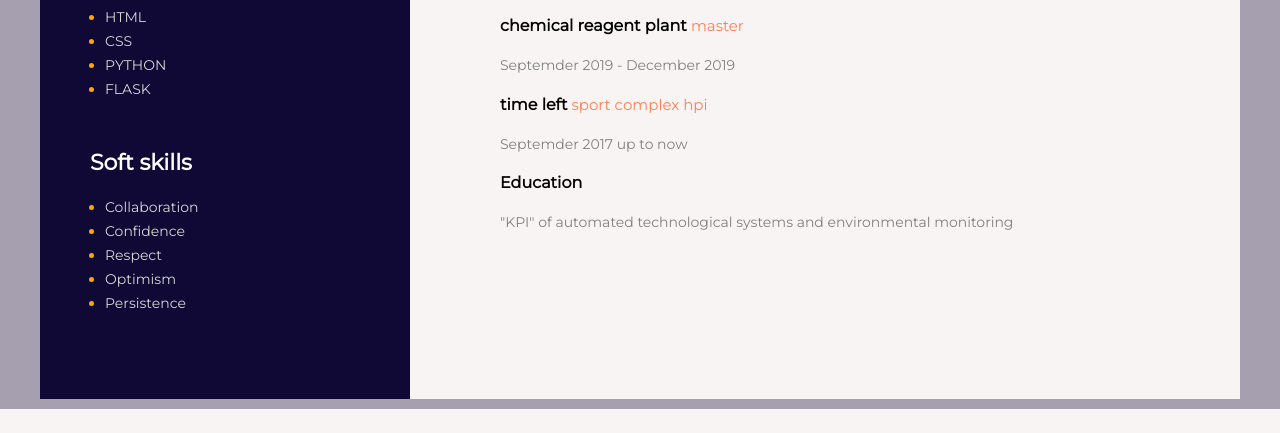
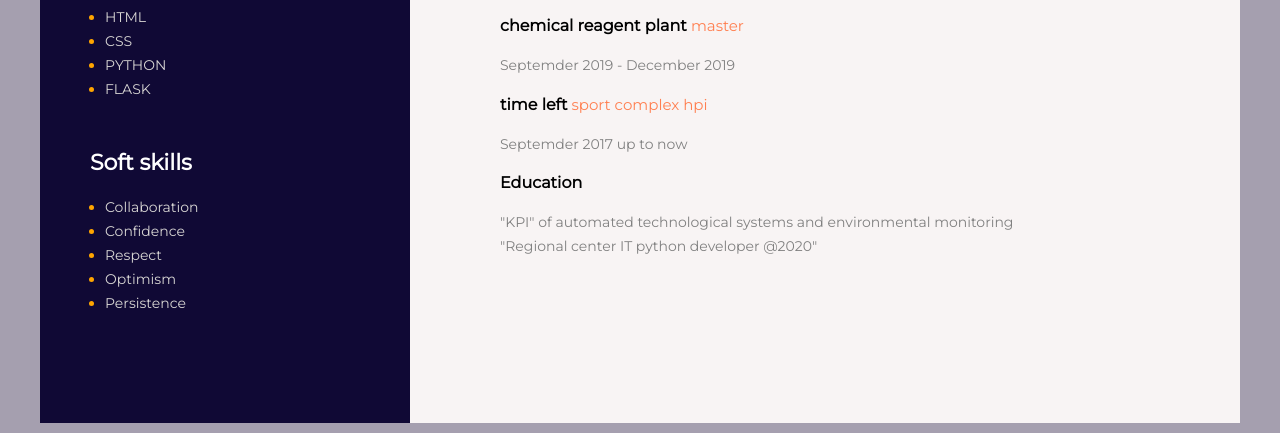
Before and after one commit to deft727/python-ecommerce-on-flask, a Flask app: page /resume in a window 1280 px wide. Shown: the part 651-1084 px from the top of the page. Before the commit the page ends 1060 px from the top, so only its background shows below. Run offline with Flask 2, Linux system fonts and the light colour scheme; some libraries are stand-ins or nearby versions.

Commit message:
make it better

```diff
--- a/app.py
+++ b/app.py
@@ -26,7 +26,7 @@ from admin import Admin
 
 app = Flask(__name__)
 app.config.from_object(MConfig)
-app.config['SEND_FILE_MAX_AGE_DEFAULT'] = 60*180
+app.config['SEND_FILE_MAX_AGE_DEFAULT'] = 60*60*80
 db = SQLAlchemy(app)
 migrate = Migrate(app, db)
 bcrypt = Bcrypt(app)
--- a/templates/resume.html
+++ b/templates/resume.html
@@ -102,7 +102,9 @@
                     <div  class="ul">
                         <h4 class="proff"> Education </h4>
                         <span class="front">
-                            "KPI" of automated technological systems and environmental monitoring </span>
+                            "KPI" of automated technological systems and environmental monitoring <br>
+                            "Regional center IT python developer @2020"
+                        </span>
 
                     </div>
 
```
